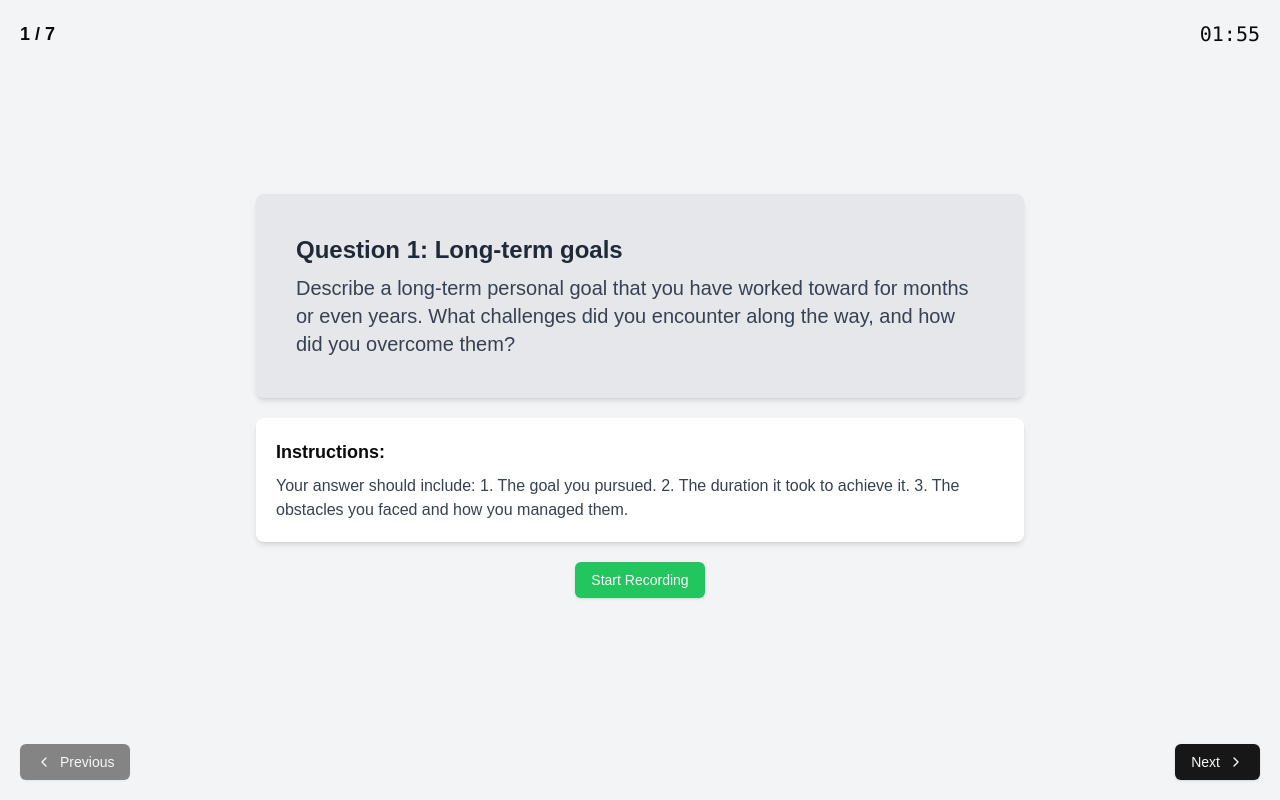
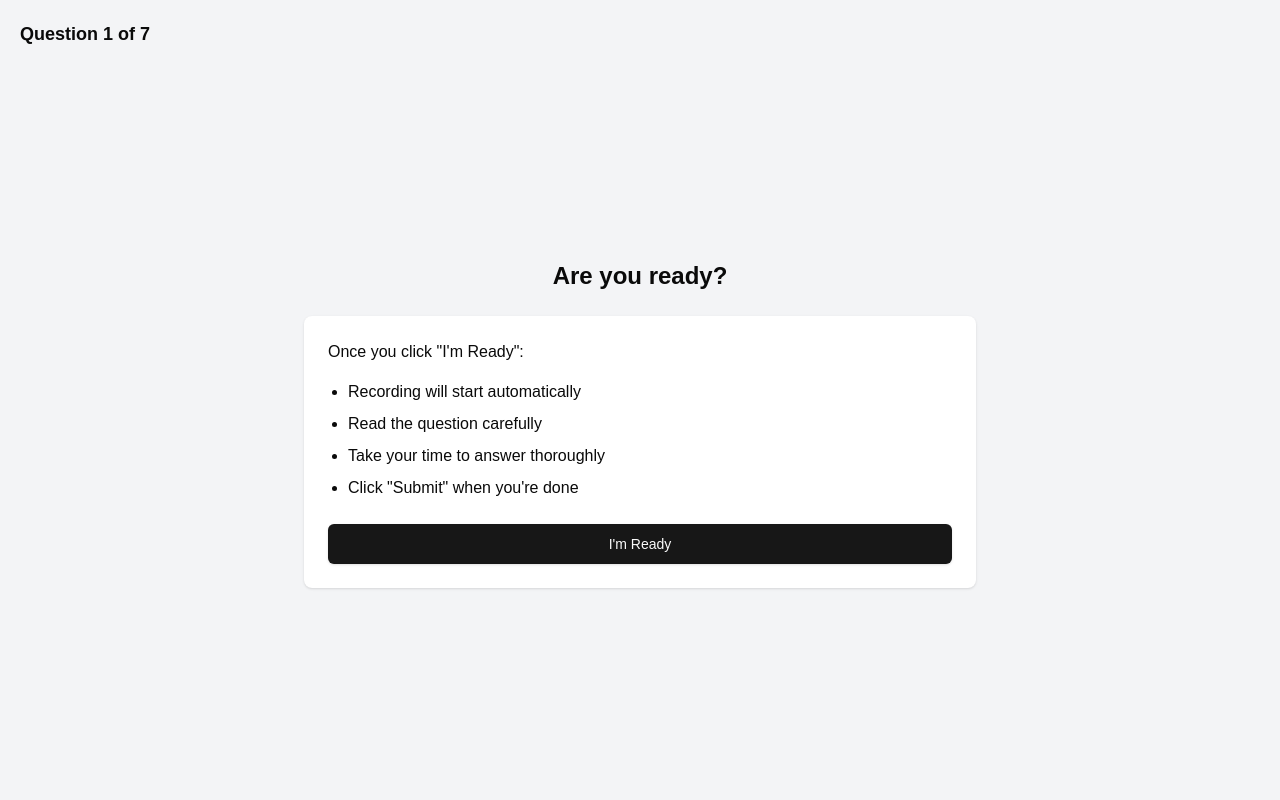
Before and after one commit to talensai/talens-app, a Next.js app: page /interview in a window 1280 px wide. Built offline with nearby package versions, Linux system fonts and the light colour scheme.

Commit message:
feat: first version of ready state between questions

```diff
--- a/components/Navigation.tsx
+++ b/components/Navigation.tsx
@@ -6,15 +6,30 @@ interface NavigationProps {
   totalQuestions: number
   onPrevious: () => void
   onNext: () => void
+  disabled?: boolean
 }
 
-export function Navigation({ currentQuestion, totalQuestions, onPrevious, onNext }: NavigationProps) {
+export function Navigation({
+  currentQuestion,
+  totalQuestions,
+  onPrevious,
+  onNext,
+  disabled = false
+}: NavigationProps) {
   return (
     <footer className="flex justify-between mt-5">
-      <Button onClick={onPrevious} disabled={currentQuestion === 1} aria-label="Previous question">
+      <Button
+        onClick={onPrevious}
+        disabled={currentQuestion === 1 || disabled}
+        aria-label="Previous question"
+      >
         <ChevronLeft className="mr-2 h-4 w-4" /> Previous
       </Button>
-      <Button onClick={onNext} disabled={currentQuestion === totalQuestions} aria-label="Next question">
+      <Button
+        onClick={onNext}
+        disabled={currentQuestion === totalQuestions || disabled}
+        aria-label="Next question"
+      >
         Next <ChevronRight className="ml-2 h-4 w-4" />
       </Button>
     </footer>
--- /dev/null
+++ b/components/QuestionReady.tsx
@@ -0,0 +1,36 @@
+import { Button } from "@/components/ui/button"
+import { Card } from "@/components/ui/card"
+
+interface QuestionReadyProps {
+  onReady: () => void
+  questionTitle: string
+  questionInstructions: string
+}
+
+export function QuestionReady({ onReady, questionTitle, questionInstructions }: QuestionReadyProps) {
+  return (
+    <div className="flex flex-col items-center space-y-6 max-w-2xl mx-auto">
+      <Card className="w-full p-6">
+        <h2 className="text-2xl font-semibold mb-4">{questionTitle}</h2>
+        <div className="space-y-4">
+          <div>
+            <h3 className="font-medium mb-2">Instructions:</h3>
+            <p className="text-muted-foreground">{questionInstructions}</p>
+          </div>
+          <div className="bg-yellow-50 p-4 rounded-md">
+            <p className="text-sm text-yellow-800">
+              Note: Once you click "I'm Ready", you'll need to complete this question before moving on.
+            </p>
+          </div>
+        </div>
+        <Button
+          onClick={onReady}
+          className="mt-6 w-full"
+          size="lg"
+        >
+          I'm Ready
+        </Button>
+      </Card>
+    </div>
+  )
+}
--- a/components/interview-interface.tsx
+++ b/components/interview-interface.tsx
@@ -3,10 +3,10 @@
 import { useState, useEffect } from "react"
 import { Timer } from "@/components/Timer"
 import { QuestionDisplay } from "@/components/QuestionDisplay"
-import { Navigation } from "@/components/Navigation"
-import Link from 'next/link'
 import { Button } from "@/components/ui/button"
-import { AudioRecorder } from "@/components/AudioRecorder"
+import { useAudioRecorder } from "@/hooks/useAudioRecorder"
+import { useAnswers } from "@/contexts/AnswersContext"
+import { Mic } from "lucide-react"
 
 interface QuizQuestion {
   id: number
@@ -16,9 +16,15 @@ interface QuizQuestion {
   timeLimit: number
 }
 
+type QuestionState = 'ready' | 'recording'
+
 export function InterviewInterfaceComponent() {
   const [questions, setQuestions] = useState<QuizQuestion[]>([])
   const [currentQuestionIndex, setCurrentQuestionIndex] = useState(0)
+  const [questionState, setQuestionState] = useState<QuestionState>('ready')
+  const [isSubmitting, setIsSubmitting] = useState(false)
+  const { startRecording, stopRecording, isRecording, audioURL, transcription } = useAudioRecorder()
+  const { addAnswer } = useAnswers()
 
   useEffect(() => {
     fetch('/quizData.json')
@@ -27,67 +33,100 @@ export function InterviewInterfaceComponent() {
       .catch(error => console.error('Error fetching quiz data:', error))
   }, [])
 
-  const handleNextQuestion = () => {
+  // New useEffect to handle submission
+  useEffect(() => {
+    if (isSubmitting && audioURL && transcription) {
+      // Save the answer
+      addAnswer({
+        questionId: questions[currentQuestionIndex].id,
+        audioUrl: audioURL,
+        transcription: transcription
+      })
+
+      // Move to next question or summary
       if (currentQuestionIndex < questions.length - 1) {
-      setCurrentQuestionIndex(currentQuestionIndex + 1)
-    }
+        setCurrentQuestionIndex(prev => prev + 1)
+        setQuestionState('ready')
+      } else {
+        window.location.href = '/summary'
       }
 
-  const handlePreviousQuestion = () => {
-    if (currentQuestionIndex > 0) {
-      setCurrentQuestionIndex(currentQuestionIndex - 1)
+      setIsSubmitting(false)
     }
+  }, [isSubmitting, audioURL, transcription, currentQuestionIndex, questions, addAnswer])
+
+  const handleReady = async () => {
+    await startRecording()
+    setQuestionState('recording')
   }
 
-  if (questions.length === 0) {
-    return <div>Loading...</div>
+  const handleSubmit = () => {
+    setIsSubmitting(true)
+    stopRecording()
   }
 
+  if (questions.length === 0) return <div>Loading...</div>
+
   const currentQuestion = questions[currentQuestionIndex]
-
-  const isLastQuestion = currentQuestionIndex === questions.length - 1
 
   return (
     <div className="min-h-screen bg-gray-100 p-5 flex flex-col">
       <header className="flex justify-between items-center mb-5">
         <div className="text-lg font-semibold" aria-label="Progress">
-          {currentQuestionIndex + 1} / {questions.length}
+          Question {currentQuestionIndex + 1} of {questions.length}
         </div>
+        {questionState === 'recording' && (
           <Timer
             initialTime={currentQuestion.timeLimit}
             timerKey={currentQuestion.id}
           />
+        )}
       </header>
+
       <main className="flex-grow flex flex-col justify-center items-center space-y-5">
+        {questionState === 'ready' ? (
+          <div className="max-w-2xl w-full space-y-6">
+            <h2 className="text-2xl font-semibold text-center">Are you ready?</h2>
+            <div className="bg-white p-6 rounded-lg shadow">
+              <p className="mb-4">Once you click "I'm Ready":</p>
+              <ul className="list-disc pl-5 space-y-2 mb-6">
+                <li>Recording will start automatically</li>
+                <li>Read the question carefully</li>
+                <li>Take your time to answer thoroughly</li>
+                <li>Click "Submit" when you're done</li>
+              </ul>
+              <Button
+                onClick={handleReady}
+                className="w-full"
+                size="lg"
+              >
+                I'm Ready
+              </Button>
+            </div>
+          </div>
+        ) : (
+          <div className="w-full max-w-3xl space-y-6">
             <QuestionDisplay
               questionNumber={currentQuestionIndex + 1}
               questionTitle={currentQuestion.title}
               questionText={currentQuestion.questionText}
             />
-        {currentQuestion.instructions && currentQuestion.instructions.trim() !== '' && (
-          <div className="bg-white p-5 rounded-lg shadow-md w-full max-w-3xl">
-            <h2 className="text-lg font-semibold mb-2">Instructions:</h2>
-            <p className="text-gray-700">{currentQuestion.instructions}</p>
+
+            <div className="flex items-center justify-center space-x-2 text-red-500">
+              <Mic className="animate-pulse" />
+              <span>Recording in progress...</span>
+            </div>
+
+            <Button
+              onClick={handleSubmit}
+              className="w-full"
+              size="lg"
+            >
+              Submit Answer
+            </Button>
           </div>
         )}
-        <AudioRecorder questionId={currentQuestion.id} />
       </main>
-      <Navigation
-        currentQuestion={currentQuestionIndex + 1}
-        totalQuestions={questions.length}
-        onPrevious={handlePreviousQuestion}
-        onNext={handleNextQuestion}
-      />
-      {isLastQuestion && (
-        <div className="mt-5 flex justify-center space-x-4">
-          <Link href="/">
-            <Button className="text-lg py-2 px-4">Finish Quiz</Button>
-          </Link>
-          <Link href="/summary">
-            <Button className="text-lg py-2 px-4">View Summary</Button>
-          </Link>
-        </div>
-      )}
     </div>
   )
 }
```
Lines whose indentation alone changed are shown as unchanged.
